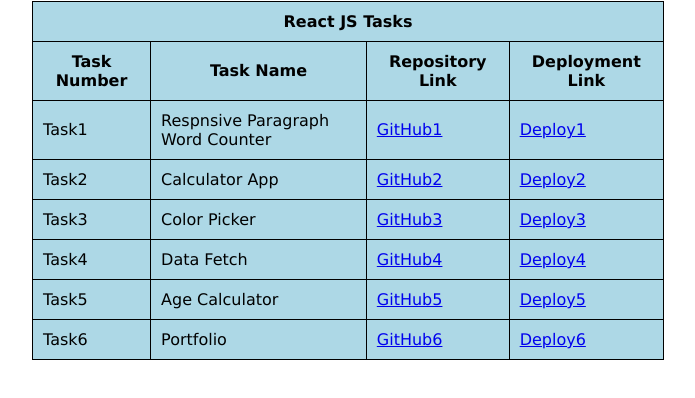
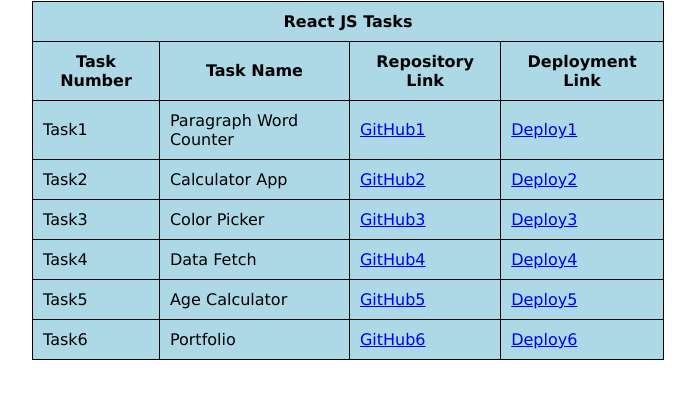
Before and after one commit to mahesh9854/React-JS-Tasks, a plain HTML site: page index.html in a window 1280 px wide. Shown: the part 118-516 px from the top of the page, without its empty margins (292-987 px from the left). Drawn offline with Linux system fonts and the light colour scheme.

Commit message:
Update index.html

```diff
--- a/index.html
+++ b/index.html
@@ -3,7 +3,7 @@
   <head>
     <meta charset="UTF-8" />
     <meta name="viewport" content="width=device-width, initial-scale=1.0" />
-    <title>Main Thulasi Mahesh</title>
+    <title>Thulasi Mahesh</title>
     <link rel="icon" href="./favicon.ico" type="image/x-icon">
     <style>
         table {
@@ -41,7 +41,7 @@
 
         <tr>
           <td>Task1</td>
-          <td>Respnsive Paragraph Word Counter</td>
+          <td>Paragraph Word Counter</td>
           <td><a href="https://github.com/mahesh9854/Word-Counter-ReactJs">GitHub1</a></td>
           <td><a href="https://word-counter-react-js-lovat.vercel.app/">Deploy1</a></td>
         </tr>
```
